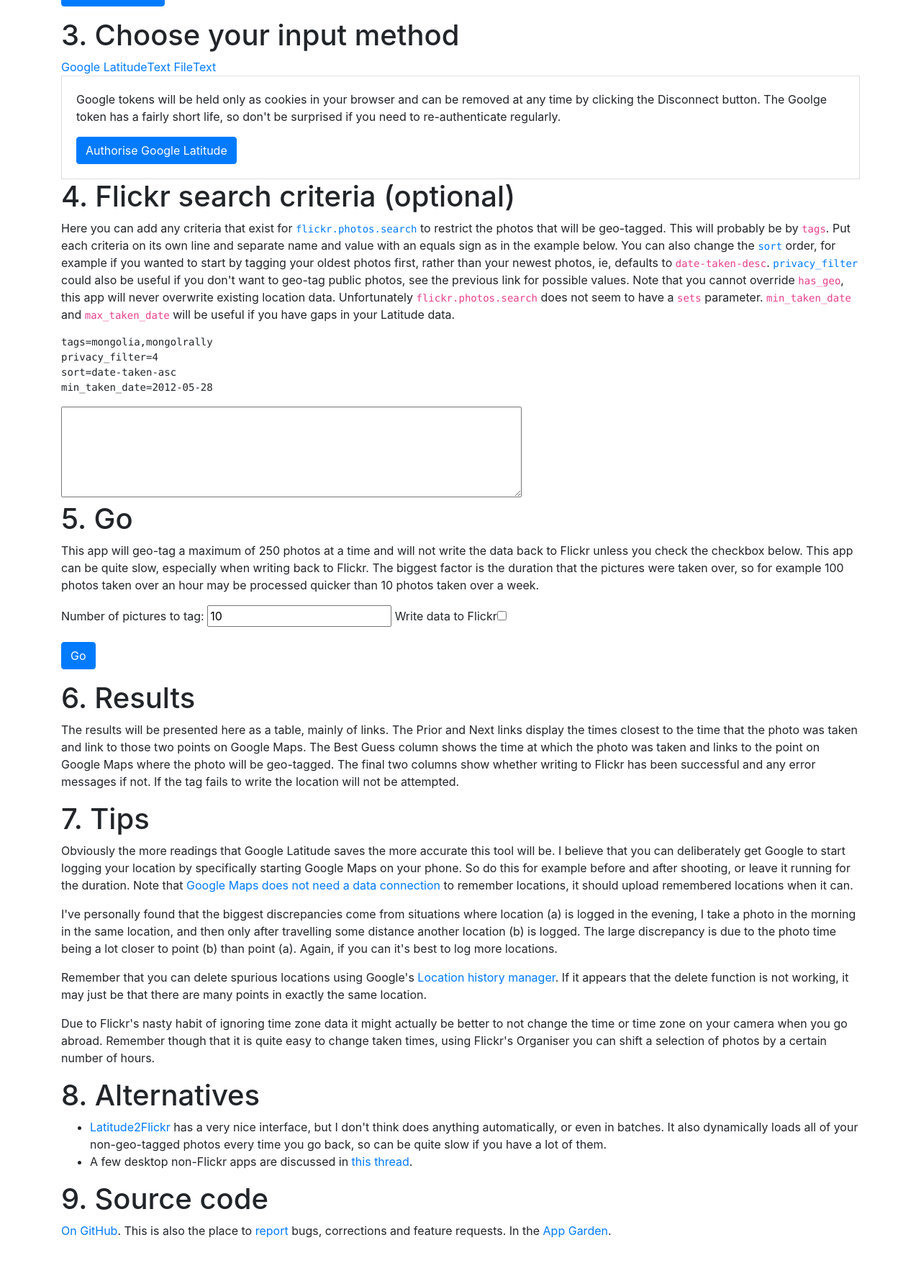
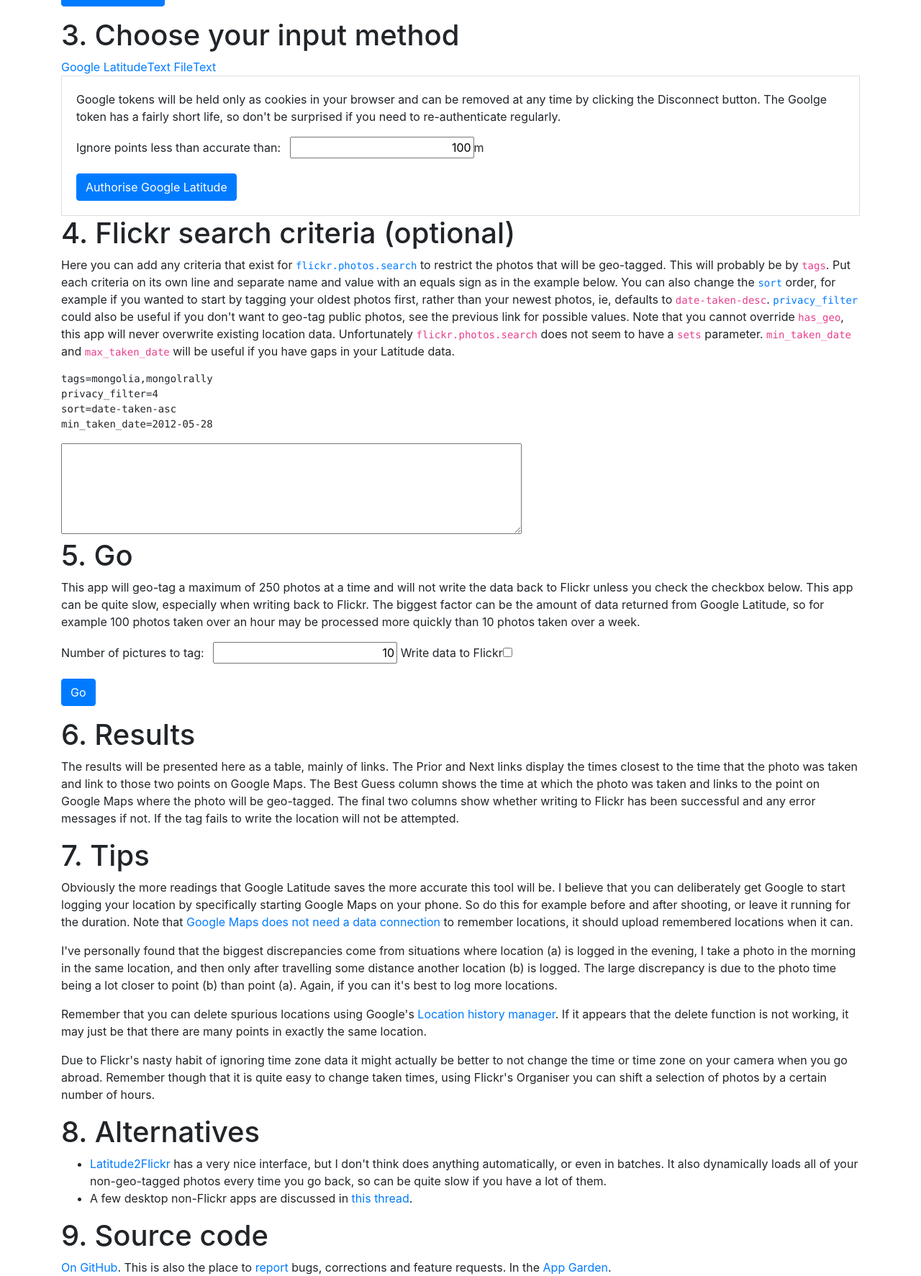
Before and after one commit to JamieKitson/GeoTagger, a PHP site: page / in a window 1280 px wide. Shown: the part 509-2282 px from the top of the page at 72% size. Before the commit the page ends 2229 px from the top, so only its background shows below. Run offline with PHP 8.4, Linux system fonts and the light colour scheme; some libraries are stand-ins or nearby versions.

Commit message:
restrict google latitude points by accuracy

```diff
--- a/geo.js
+++ b/geo.js
@@ -5,6 +5,7 @@
 
       $("#region").val(getCookie('region', 'Europe'));
       $("textarea.criteria").val(getCookie('criteria', ''));
+      $("#latAccuracy").val(getCookie('accuracy', '100'));
 
       loadTimezones();
 
@@ -19,6 +20,10 @@
 
       $("textarea.criteria").focusout(function() {
         setCookie('criteria', $("textarea.criteria").val());
+      });
+
+      $("#latAccuracy").focusout(function() {
+        setCookie('accuracy', $("#latAccuracy").val());
       });
 
       //clearFiles();
--- a/googleCall.php
+++ b/googleCall.php
@@ -38,7 +38,7 @@ function googleAuthLink($class)
   return '<a class="'.$class.'" href="https://accounts.google.com/o/oauth2/auth?client_id=60961182481.apps.googleusercontent.com&amp;redirect_uri='.baseHttpPath().'gotLatitude.php&amp;scope=https://www.googleapis.com/auth/latitude.all.best&amp;response_type=code">Authorise Google Latitude</a>';
 }
 
-function getLatPoints($first, $last, $statFile)
+function getLatPoints($first, $last, $statFile, $accuracy)
 {
 
   writeStat("Confirming still connected to Google Latitude.", $statFile);
@@ -58,8 +58,7 @@ function getLatPoints($first, $last, $statFile)
   while (true)
   {
 
-    list($locks, $count) = googleCall("max-results=1000&max-time=$first&min-time=$last".
-        "&fields=items(timestampMs,latitude,longitude)");
+    list($locks, $count) = googleCall("max-results=1000&max-time=$first&min-time=$last&fields=items(timestampMs,latitude,longitude,accuracy)");
 
     if (($count > 0) && ($locks !== false))
     {
@@ -73,6 +72,7 @@ function getLatPoints($first, $last, $statFile)
       // go through latitude points
       foreach ($locks->data->items as $item)
       {
+        if ($item->accuracy < $accuracy)
           $rsp[] = array(($item->timestampMs / 1000), $item->latitude, $item->longitude);
       }
     }
--- a/index.php
+++ b/index.php
@@ -21,7 +21,8 @@ $latitude = testLatitude();
   <script src="http://ajax.googleapis.com/ajax/libs/jquery/1.8/jquery.min.js"></script>
   <link href="bootstrap/css/bootstrap.min.css" rel="stylesheet">
   <style>
-    #lblCount { display: inline }
+    form.form-horizontal label.control-label { width: auto; margin-right: 0.5em; }
+    input.number {text-align: right }
     textarea { width: 40em }
     body { counter-reset: headings -1 }
     h1:before { content: counter(headings) ". "; counter-increment: headings; }
@@ -39,7 +40,7 @@ $latitude = testLatitude();
   </script>
 </head>
 <body>
-<form class="container" enctype="multipart/form-data">
+<form class="container form-horizontal" enctype="multipart/form-data">
 <input type="hidden" name="flickrId" id="flickrId" value="<?php echo $flickrId; ?>">
 
 <h1 class="page-header">About</h1>
@@ -115,6 +116,10 @@ else
   regularly.
   <input type="hidden" value="google" class="input" name="">
   </p>
+  <p>
+  <label class="control-label" for="latAccuracy">Ignore points less than accurate than:</label>
+  <span class="input-append"><input type="text" name="latAccuracy" id="latAccuracy" class="input-mini number" value="100"><span class="add-on">m</span></span>
+  </p>
   <?php
 
   if (!$latitude)
@@ -182,13 +187,13 @@ min_taken_date=2012-05-28
 <p>
 This app will geo-tag a maximum of 250 photos at a time and will not write the
 data back to Flickr unless you check the checkbox below. This app can be quite
-slow, especially when writing back to Flickr. The biggest factor is the
-duration that the pictures were taken over, so for example 100 photos taken
-over an hour may be processed quicker than 10 photos taken over a week.
+slow, especially when writing back to Flickr. The biggest factor can be the
+amount of data returned from Google Latitude, so for example 100 photos taken
+over an hour may be processed more quickly than 10 photos taken over a week.
 </p>
 <p>
-<label class="control-label" for="count" id="lblCount">Number of pictures to tag: </label>
-<input type="text" name="count" id="count" value="10">
+<label class="control-label" for="count" id="lblCount">Number of pictures to tag:</label>
+<input type="text" name="count" id="count" value="10" class="input-small number">
 <label class="checkbox">Write data to Flickr<input type="checkbox" name="write" value="true"></label>
 </p>
 
```
Also changed, not shown: go.php (+4 -4 lines).
